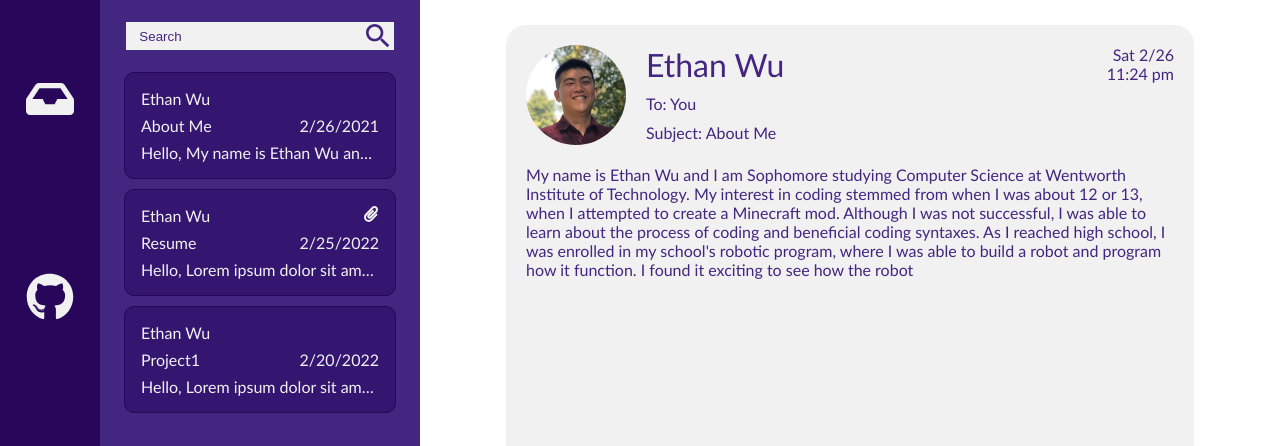
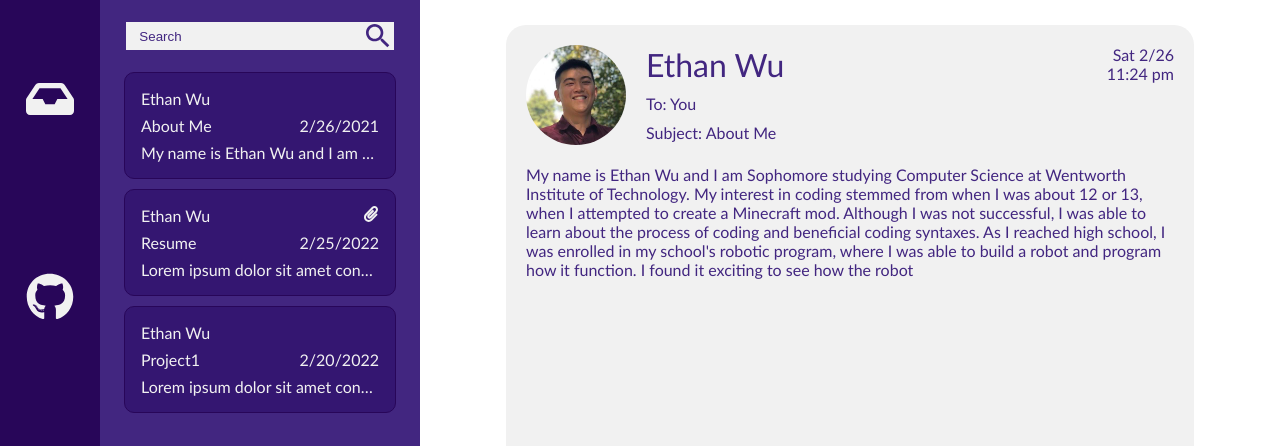
Before and after one commit to wue1atwit/myPortfolio, a React (Create React App) app: page / in a window 1280 px wide. Shown: the top 446 px of the page. Built offline with nearby package versions, Linux system fonts and the light colour scheme.

Commit message:
Fixed preview for each tab

```diff
--- a/src/emailComp/EmailTab.js
+++ b/src/emailComp/EmailTab.js
@@ -12,7 +12,6 @@ const EmailTab = ({
   selectMsg,
   eToggleEBar,
 }) => {
-  const fullPreview = `${greeting} ${message}`;
   return (
     <article
       className="esection"
@@ -30,7 +29,7 @@ const EmailTab = ({
         <p className="subject">{subject}</p>
         <p className="date">{date}</p>
       </div>
-      <p className="preview">{fullPreview}</p>
+      <p className="preview">{message}</p>
     </article>
   );
 };
```
